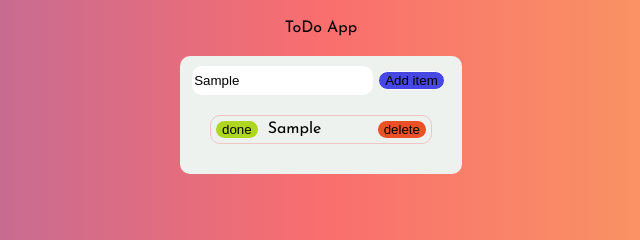
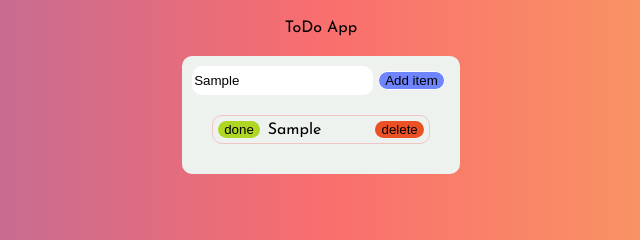
Before and after one commit to Kevin-P2113/ToDoApp, a plain HTML site: page index.html in a window 1280 px wide. Both pictures are taken after typing "Sample" into the empty fields and a click on the button "Add item". Shown: the top 240 px of the page, 319-959 px from the left. Drawn offline with Linux system fonts and the light colour scheme.

Commit message:
fixed margins

```diff
--- a/styles.css
+++ b/styles.css
@@ -28,7 +28,7 @@ input{
 }
 #add-item{
     margin: 5px;
-    background-color: #4747e6;
+    background-color: #6f85ff;
     border-radius: 10px;
     border:1px solid white
 }
@@ -77,6 +77,8 @@ div#items .done{
 
 
 div#items p{
+    margin: auto;
+    /* display: inline-block; */
     width: 100px;
     height: 15px;
     overflow: hidden;
```
